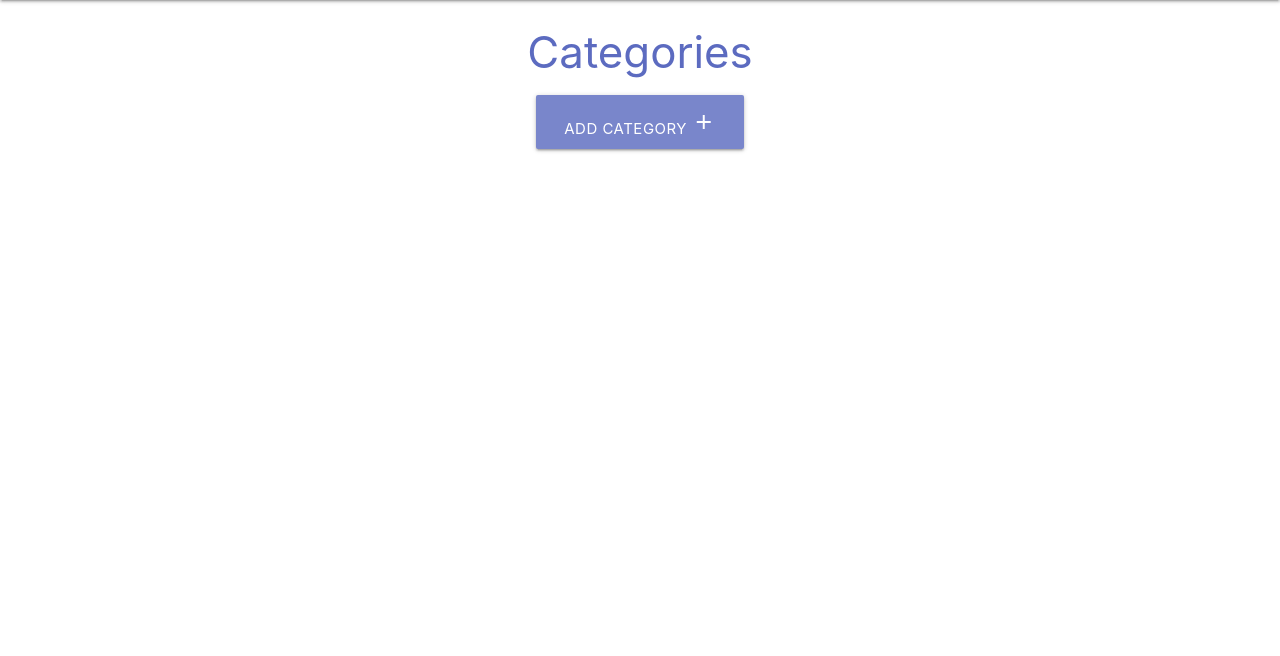
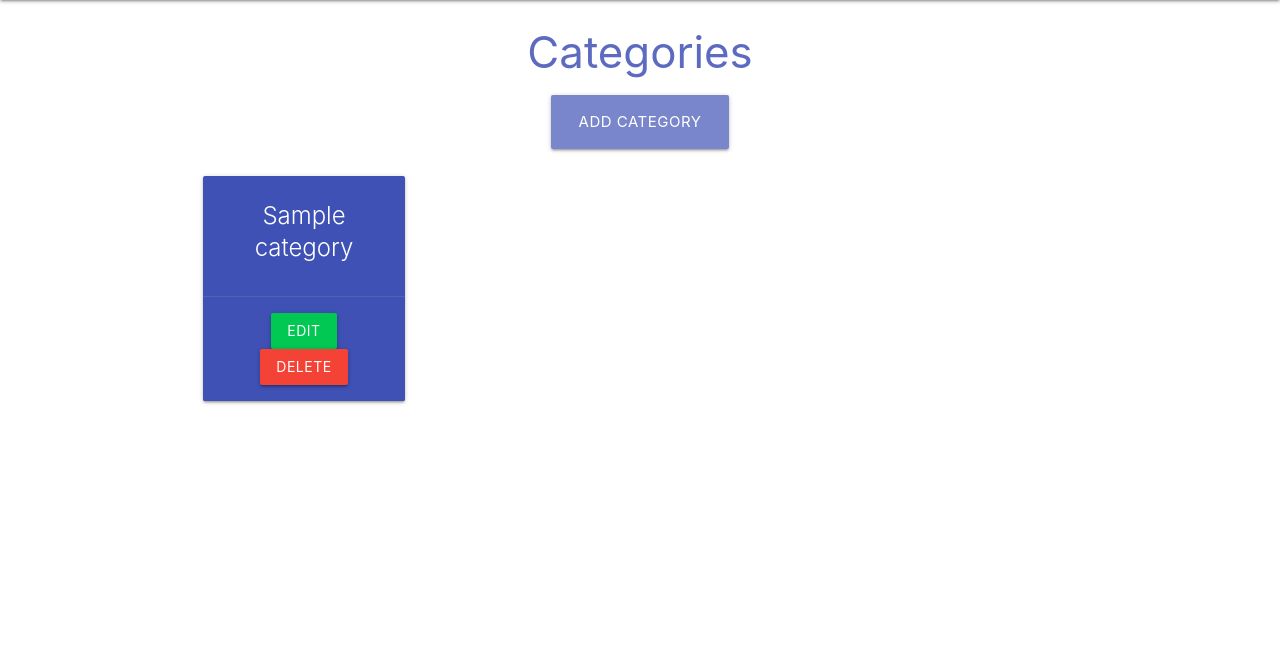
Before and after one commit to cosmicCode42/material-task-manager, a Flask app: page /categories in a window 1280 px wide. Shown: the part 64-720 px from the top of the page. Run offline with Flask 3, Linux system fonts and the light colour scheme; tables that the repository leaves empty hold one stand-in row (values such as "Sample post").

Commit message:
added Read functionality via cards to Categories page

```diff
--- a/taskmanager/routes.py
+++ b/taskmanager/routes.py
@@ -10,7 +10,8 @@ def home():
 
 @app.route("/categories")
 def categories():
-    return render_template("categories.html")
+    categories = list(Category.query.order_by(Category.category_name).all())
+    return render_template("categories.html", categories=categories)
 
 
 @app.route("/add_category", methods=["GET", "POST"])
--- a/taskmanager/templates/categories.html
+++ b/taskmanager/templates/categories.html
@@ -6,9 +6,25 @@
 <div class="row">
     <div class="col s12 center-align">
         <a href="{{ url_for('add_category') }}" class="btn-large indigo lighten-2">
-            Add Category <i class="material-icons">add</i>
+            Add Category
         </a>
     </div>
 </div>
 
+<div class="row">
+    {% for category in categories %}
+    <div class="col s12 m6 l3">
+      <div class="card indigo center-align">
+        <div class="card-content white-text">
+          <span class="card-title">{{ category.category_name }}</span>
+        </div>
+        <div class="card-action">
+          <a href="#" class="btn green accent-4">Edit</a>
+          <a href="#" class="btn red">Delete</a>
+        </div>
+      </div>
+    </div>
+    {% endfor %}
+  </div>
+
 {% endblock %}
```
